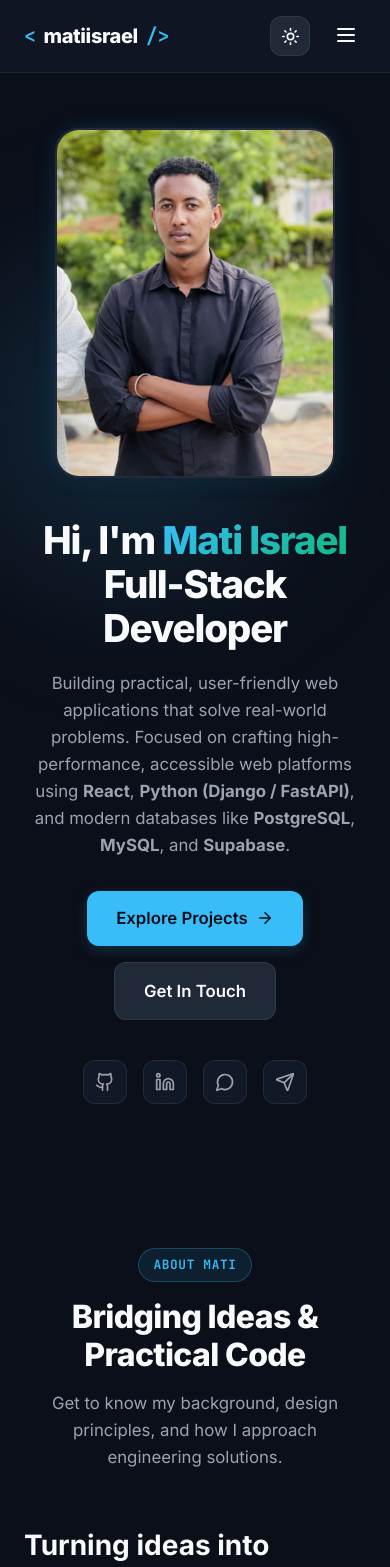
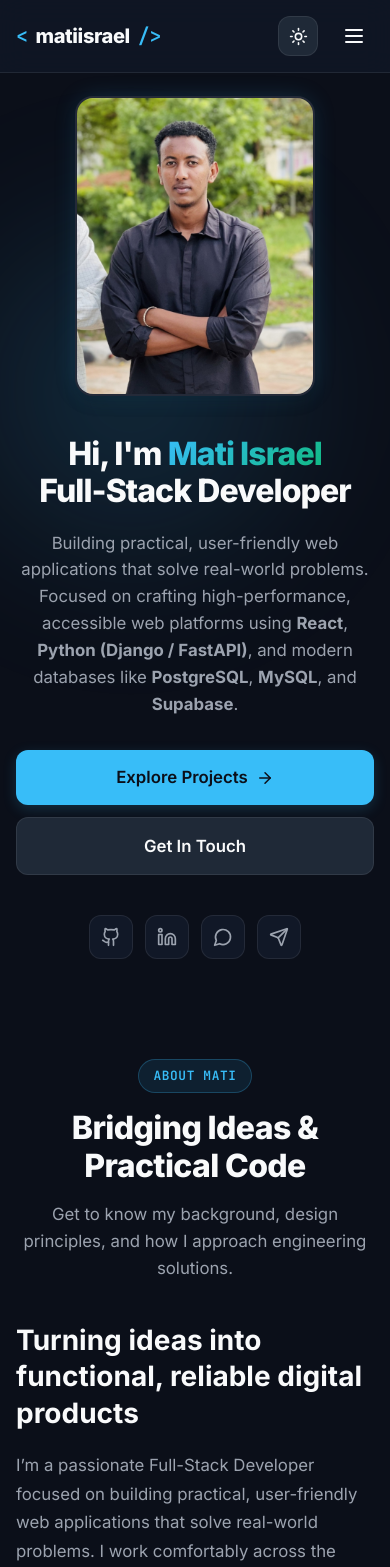
Before and after one commit to MatiIsrael/MyPortifolio, a React (Vite) app: page / in a window 390 px wide. Shown: the top 1567 px of the page. Built offline with nearby package versions, Linux system fonts and the light colour scheme.

Commit message:
feat: complete responsive design system for PC, tablets, and all mobile screens

```diff
--- a/src/components/Navbar.jsx
+++ b/src/components/Navbar.jsx
@@ -77,7 +77,7 @@ export default function Navbar({ theme, toggleTheme }) {
             </button>
 
             {/* Quick Contact CTA */}
-            <a href="#contact" className="btn btn-primary btn-sm" style={{ display: 'none', md: 'inline-flex' }}>
+            <a href="#contact" className="btn btn-primary btn-sm nav-cta-btn">
               <span>Let's Talk</span>
               <ArrowUpRight size={16} />
             </a>
--- a/src/styles/index.css
+++ b/src/styles/index.css
@@ -1287,9 +1287,34 @@ textarea.form-control {
 }
 
 /* --------------------------------------------------------------------------
-   MOBILE RESPONSIVENESS
+   RESPONSIVE DESIGN SYSTEM (DESKTOP, TABLET & MOBILE ADAPTATION)
    -------------------------------------------------------------------------- */
+
+/* Navigation CTA button visibility */
+.nav-cta-btn {
+  display: inline-flex;
+}
+
+/* 1. TABLETS & MEDIUM SCREENS (max-width: 992px) */
 @media (max-width: 992px) {
+  .section {
+    padding: 4.5rem 0;
+  }
+
+  .nav-links {
+    gap: 1.25rem;
+  }
+
+  .nav-cta-btn {
+    display: none;
+  }
+
+  .hero-section {
+    padding-top: 7rem;
+    padding-bottom: 4rem;
+    min-height: auto;
+  }
+
   .hero-grid {
     grid-template-columns: 1fr;
     text-align: center;
@@ -1301,7 +1326,8 @@ textarea.form-control {
   }
 
   .hero-image-card {
-    max-width: 280px;
+    max-width: 300px;
+    margin: 0 auto;
   }
 
   .hero-subtitle {
@@ -1314,16 +1340,43 @@ textarea.form-control {
 
   .about-grid {
     grid-template-columns: 1fr;
+    gap: 2.5rem;
+  }
+
+  .skills-categories {
+    grid-template-columns: repeat(2, 1fr);
+  }
+
+  .services-grid {
+    grid-template-columns: repeat(2, 1fr);
+  }
+
+  .projects-grid {
+    grid-template-columns: 1fr;
   }
 
   .contact-grid {
     grid-template-columns: 1fr;
+    gap: 2.5rem;
   }
 }
 
+/* 2. SMALL TABLETS & LARGE MOBILES (max-width: 768px) */
 @media (max-width: 768px) {
+  .container {
+    padding: 0 1.25rem;
+  }
+
   .section {
     padding: 4rem 0;
+  }
+
+  .section-header {
+    margin-bottom: 2.5rem;
+  }
+
+  .section-title {
+    font-size: 2rem;
   }
 
   .nav-links {
@@ -1331,7 +1384,17 @@ textarea.form-control {
   }
 
   .mobile-menu-btn {
-    display: block;
+    display: flex;
+    align-items: center;
+    justify-content: center;
+  }
+
+  .hero-title {
+    font-size: clamp(2rem, 6vw, 2.5rem);
+  }
+
+  .hero-image-card {
+    max-width: 260px;
   }
 
   .about-highlights-list {
@@ -1340,24 +1403,150 @@ textarea.form-control {
 
   .form-row-2 {
     grid-template-columns: 1fr;
+    gap: 0;
   }
 
-  .projects-grid {
-    grid-template-columns: 1fr;
+  .channel-val {
+    word-break: break-all;
   }
 
   .footer-top {
     flex-direction: column;
     text-align: center;
+    gap: 1.5rem;
   }
 
   .footer-bottom {
     flex-direction: column;
     text-align: center;
+    gap: 1.25rem;
   }
 }
 
-/* Mobile Drawer */
+/* 3. MOBILE PHONES (max-width: 540px) */
+@media (max-width: 540px) {
+  .container {
+    padding: 0 1rem;
+  }
+
+  .section {
+    padding: 3.25rem 0;
+  }
+
+  .hero-section {
+    padding-top: 6rem;
+    padding-bottom: 3rem;
+  }
+
+  .hero-image-card {
+    max-width: 240px;
+    border-radius: var(--radius-lg);
+  }
+
+  .hero-actions {
+    flex-direction: column;
+    width: 100%;
+    gap: 0.75rem;
+  }
+
+  .hero-actions .btn {
+    width: 100%;
+  }
+
+  .hero-socials {
+    width: 100%;
+    justify-content: center;
+    gap: 0.75rem;
+  }
+
+  .stats-grid {
+    grid-template-columns: repeat(2, 1fr);
+    gap: 0.75rem;
+  }
+
+  .stat-card {
+    padding: 1.25rem 0.75rem;
+  }
+
+  .stat-number {
+    font-size: 1.85rem;
+  }
+
+  .stat-label {
+    font-size: 0.8rem;
+  }
+
+  .skills-categories {
+    grid-template-columns: 1fr;
+    gap: 1.25rem;
+  }
+
+  .skill-category-card {
+    padding: 1.25rem 1rem;
+  }
+
+  .services-grid {
+    grid-template-columns: 1fr;
+    gap: 1.25rem;
+  }
+
+  .service-card {
+    padding: 1.5rem 1.25rem;
+  }
+
+  .project-card {
+    padding: 1.5rem 1.25rem;
+    border-radius: var(--radius-lg);
+  }
+
+  .project-actions {
+    flex-direction: column;
+    gap: 0.65rem;
+  }
+
+  .project-actions .btn {
+    width: 100%;
+  }
+
+  .timeline-container {
+    padding-left: 1.25rem;
+  }
+
+  .timeline-card {
+    padding: 1.25rem;
+  }
+
+  .contact-info-card, .contact-form-card {
+    padding: 1.5rem 1.25rem;
+    border-radius: var(--radius-lg);
+  }
+
+  /* Prevent automatic iOS Safari input zoom by maintaining 16px font-size */
+  .form-control {
+    font-size: 16px !important;
+  }
+}
+
+/* 4. EXTRA SMALL PHONES (max-width: 380px) */
+@media (max-width: 380px) {
+  .hero-title {
+    font-size: 1.85rem;
+  }
+
+  .hero-image-card {
+    max-width: 210px;
+  }
+
+  .stat-card {
+    padding: 1rem 0.5rem;
+  }
+
+  .stat-number {
+    font-size: 1.6rem;
+  }
+}
+
+/* Mobile Drawer Overlay */
 .mobile-drawer {
   position: fixed;
   top: 72px;
@@ -1372,6 +1561,7 @@ textarea.form-control {
   flex-direction: column;
   gap: 1rem;
   z-index: 999;
+  box-shadow: 0 10px 25px rgba(0, 0, 0, 0.25);
   animation: slideDown 0.25s ease-out;
 }
 
@@ -1384,6 +1574,9 @@ textarea.form-control {
   font-size: 1.05rem;
   font-weight: 600;
   color: var(--text-primary);
-  padding: 0.6rem 0;
+  padding: 0.65rem 0;
   border-bottom: 1px solid var(--border-subtle);
+  display: flex;
+  align-items: center;
+  justify-content: space-between;
 }
```
